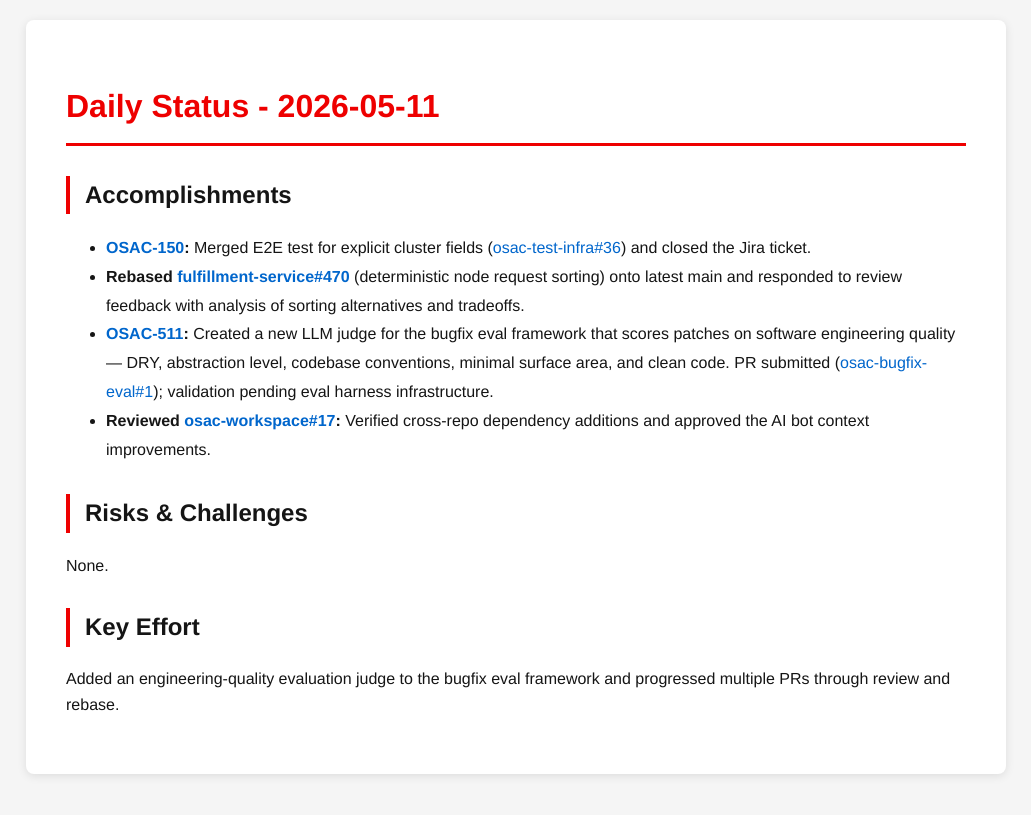
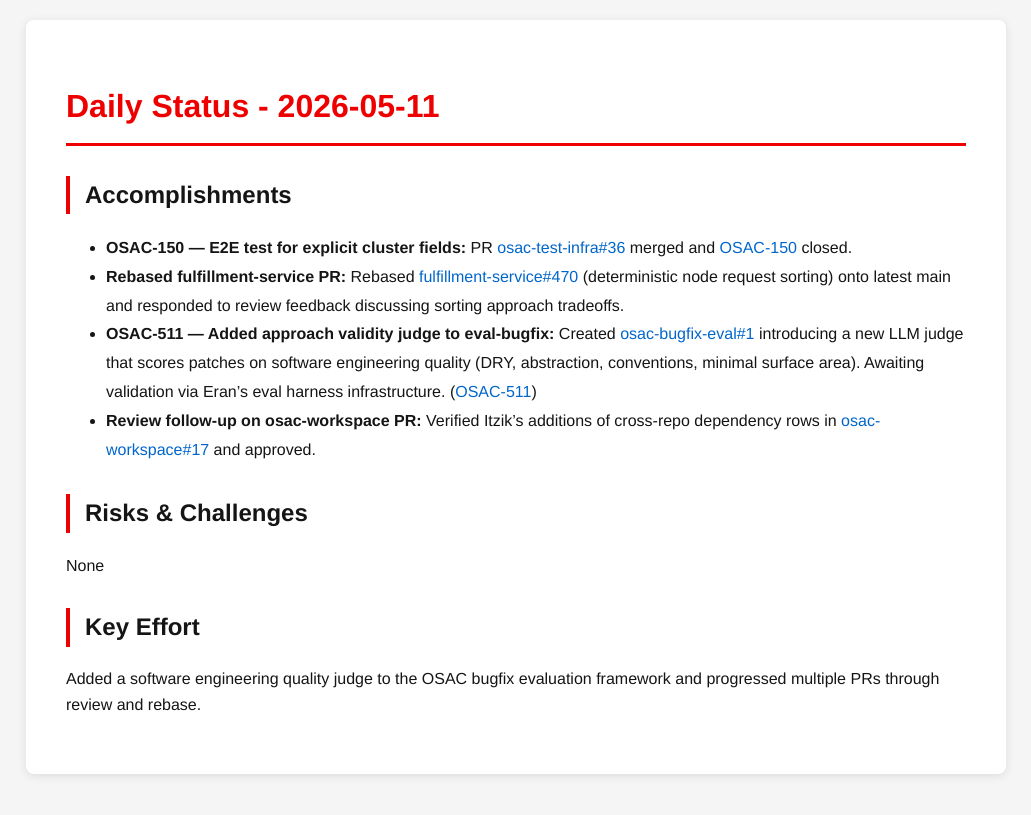
Before and after one commit to tzvatot/daily-status, a Jekyll site: the page built from 2026-05-11.md, in a window 1280 px wide. Shown: the top 815 px of the page, without its empty margins (124-1155 px from the left). Built offline with Jekyll 4.4.1, drawn with Linux system fonts in a browser that asks for light colours.

Commit message:
Daily status update - 2026-05-11

```diff
--- a/2026-05-11.md
+++ b/2026-05-11.md
@@ -7,13 +7,13 @@ date: 2026-05-11
 # Daily Status - 2026-05-11
 
 ## Accomplishments
-- **[OSAC-150](https://redhat.atlassian.net/browse/OSAC-150):** Merged E2E test for explicit cluster fields ([osac-test-infra#36](https://github.com/osac-project/osac-test-infra/pull/36)) and closed the Jira ticket.
-- **Rebased [fulfillment-service#470](https://github.com/osac-project/fulfillment-service/pull/470)** (deterministic node request sorting) onto latest main and responded to review feedback with analysis of sorting alternatives and tradeoffs.
-- **[OSAC-511](https://redhat.atlassian.net/browse/OSAC-511):** Created a new LLM judge for the bugfix eval framework that scores patches on software engineering quality — DRY, abstraction level, codebase conventions, minimal surface area, and clean code. PR submitted ([osac-bugfix-eval#1](https://github.com/eranco74/osac-bugfix-eval/pull/1)); validation pending eval harness infrastructure.
-- **Reviewed [osac-workspace#17](https://github.com/osac-project/osac-workspace/pull/17):** Verified cross-repo dependency additions and approved the AI bot context improvements.
+- **OSAC-150 — E2E test for explicit cluster fields:** PR [osac-test-infra#36](https://github.com/osac-project/osac-test-infra/pull/36) merged and [OSAC-150](https://redhat.atlassian.net/browse/OSAC-150) closed.
+- **Rebased fulfillment-service PR:** Rebased [fulfillment-service#470](https://github.com/osac-project/fulfillment-service/pull/470) (deterministic node request sorting) onto latest main and responded to review feedback discussing sorting approach tradeoffs.
+- **OSAC-511 — Added approach validity judge to eval-bugfix:** Created [osac-bugfix-eval#1](https://github.com/eranco74/osac-bugfix-eval/pull/1) introducing a new LLM judge that scores patches on software engineering quality (DRY, abstraction, conventions, minimal surface area). Awaiting validation via Eran's eval harness infrastructure. ([OSAC-511](https://redhat.atlassian.net/browse/OSAC-511))
+- **Review follow-up on osac-workspace PR:** Verified Itzik's additions of cross-repo dependency rows in [osac-workspace#17](https://github.com/osac-project/osac-workspace/pull/17) and approved.
 
 ## Risks & Challenges
-None.
+None
 
 ## Key Effort
-Added an engineering-quality evaluation judge to the bugfix eval framework and progressed multiple PRs through review and rebase.
+Added a software engineering quality judge to the OSAC bugfix evaluation framework and progressed multiple PRs through review and rebase.
```
